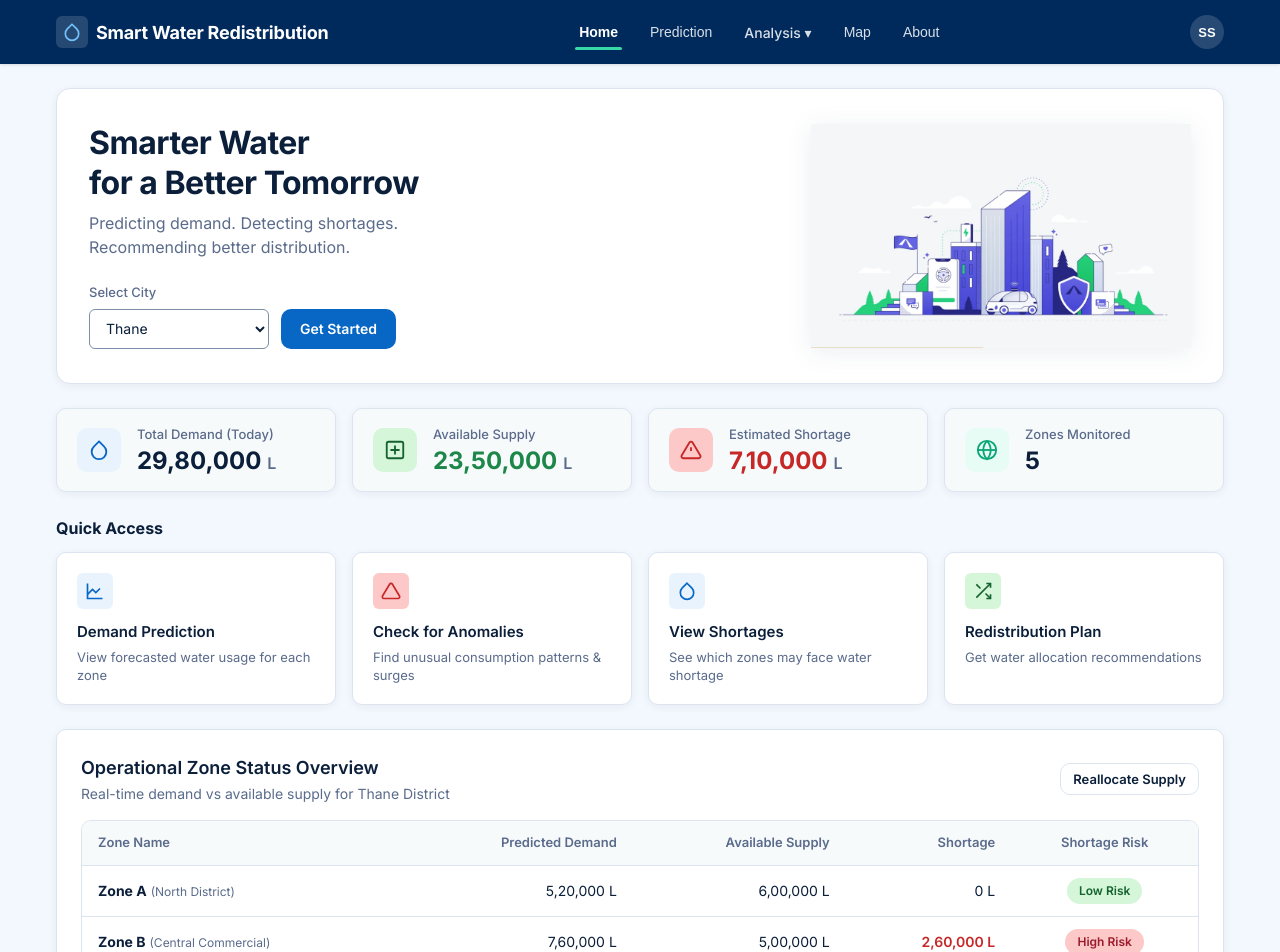
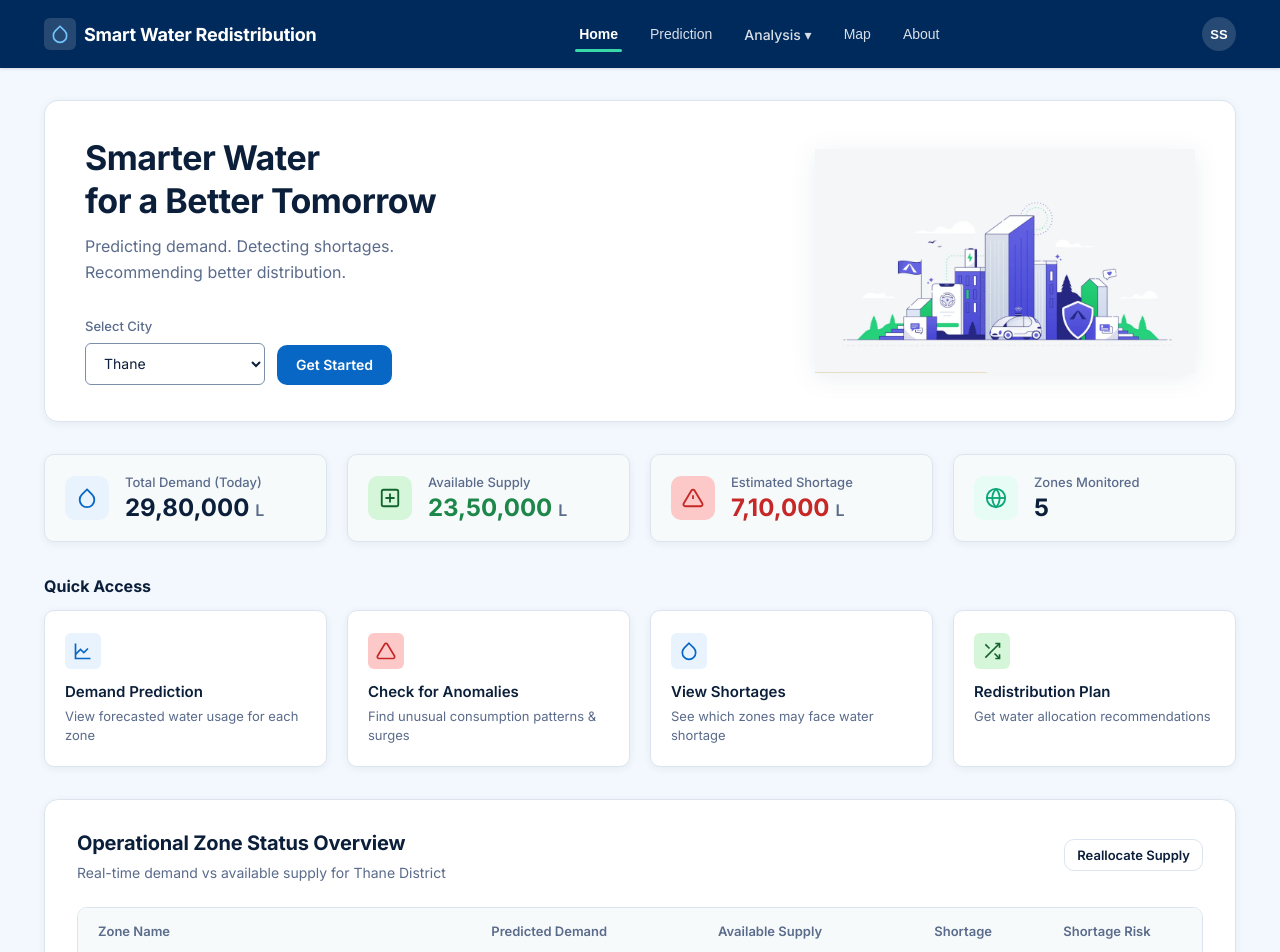
Before and after one commit to Omkale3827/jalsetu, a Next.js app: page / in a window 1280 px wide. Shown: the top 952 px of the page. Built offline with nearby package versions, Linux system fonts and the light colour scheme.

Commit message:
style(layout): enhance whitespace, breathing room, container margins, and padding across all dashboard cards

```diff
--- a/src/app/globals.css
+++ b/src/app/globals.css
@@ -121,18 +121,18 @@ body {
 /* Container */
 .container {
   width: 100%;
-  max-width: 1200px;
+  max-width: 1240px;
   margin-left: auto;
   margin-right: auto;
-  padding-left: var(--space-4);
-  padding-right: var(--space-4);
+  padding-left: var(--space-6);
+  padding-right: var(--space-6);
 }
 
 /* Top Navigation Bar */
 .navbar {
   background-color: var(--color-nav-bg);
   color: var(--color-nav-text);
-  height: 64px;
+  height: 68px;
   display: flex;
   align-items: center;
   position: sticky;
@@ -284,8 +284,8 @@ body {
 /* Page Wrapper & View System */
 main.main-content {
   flex: 1;
-  padding-top: var(--space-6);
-  padding-bottom: var(--space-10);
+  padding-top: var(--space-8);
+  padding-bottom: 48px;
 }
 
 .page-view {
@@ -303,39 +303,41 @@ main.main-content {
 .card {
   background-color: var(--color-surface);
   border: 1px solid var(--color-border);
-  border-radius: var(--radius-md);
+  border-radius: var(--radius-lg);
   box-shadow: var(--shadow-card);
-  padding: var(--space-6);
-  margin-bottom: var(--space-6);
+  padding: 28px 32px;
+  margin-bottom: var(--space-8);
 }
 
 .card-header {
   display: flex;
   align-items: center;
   justify-content: space-between;
-  margin-bottom: var(--space-4);
+  margin-bottom: var(--space-6);
   flex-wrap: wrap;
-  gap: var(--space-2);
+  gap: var(--space-4);
 }
 
 .card-title {
-  font-size: 18px;
-  font-weight: 600;
+  font-size: 20px;
+  font-weight: 700;
   color: var(--color-text-primary);
+  letter-spacing: -0.2px;
 }
 
 .card-subtitle {
   font-size: 14px;
   color: var(--color-text-secondary);
-  margin-top: 2px;
+  margin-top: 4px;
+  line-height: 1.5;
 }
 
 /* KPI Cards Grid */
 .kpi-grid {
   display: grid;
   grid-template-columns: repeat(4, 1fr);
-  gap: var(--space-4);
-  margin-bottom: var(--space-6);
+  gap: var(--space-5);
+  margin-bottom: var(--space-8);
 }
 
 .kpi-card {
@@ -343,10 +345,16 @@ main.main-content {
   border: 1px solid var(--color-border);
   border-radius: var(--radius-md);
   box-shadow: var(--shadow-card);
-  padding: var(--space-4) var(--space-5);
+  padding: 18px 20px;
   display: flex;
   align-items: center;
   gap: var(--space-4);
+  transition: transform 0.15s ease, box-shadow 0.15s ease;
+}
+
+.kpi-card:hover {
+  transform: translateY(-2px);
+  box-shadow: var(--shadow-hover);
 }
 
 .kpi-icon-box {
@@ -397,15 +405,15 @@ main.main-content {
 .quick-access-grid {
   display: grid;
   grid-template-columns: repeat(4, 1fr);
-  gap: var(--space-4);
-  margin-bottom: var(--space-6);
+  gap: var(--space-5);
+  margin-bottom: var(--space-8);
 }
 
 .quick-card {
   background: var(--color-surface);
   border: 1px solid var(--color-border);
   border-radius: var(--radius-md);
-  padding: var(--space-5);
+  padding: 22px 20px;
   box-shadow: var(--shadow-card);
   text-decoration: none;
   color: inherit;
@@ -588,6 +596,8 @@ main.main-content {
   overflow-x: auto;
   border: 1px solid var(--color-border);
   border-radius: var(--radius-md);
+  margin-top: var(--space-3);
+  margin-bottom: var(--space-6);
 }
 
 .data-table {
@@ -602,13 +612,13 @@ main.main-content {
   color: var(--color-text-secondary);
   font-weight: 600;
   font-size: 13px;
-  padding: 12px 16px;
+  padding: 14px 20px;
   border-bottom: 1px solid var(--color-border);
   white-space: nowrap;
 }
 
 .data-table tbody td {
-  padding: 12px 16px;
+  padding: 15px 20px;
   border-bottom: 1px solid var(--color-border);
   color: var(--color-text-primary);
   vertical-align: middle;
@@ -650,8 +660,8 @@ main.main-content {
 }
 
 .form-select, .form-input {
-  height: 40px;
-  padding: 0 12px;
+  height: 42px;
+  padding: 0 14px;
   font-size: 14px;
   color: var(--color-text-primary);
   background-color: #FFFFFF;
@@ -673,11 +683,11 @@ main.main-content {
   border: 1px solid var(--color-border);
   border-radius: var(--radius-lg);
   box-shadow: var(--shadow-card);
-  padding: var(--space-8);
+  padding: 36px 40px;
   display: flex;
   align-items: center;
   justify-content: space-between;
-  margin-bottom: var(--space-6);
+  margin-bottom: var(--space-8);
   position: relative;
   overflow: hidden;
 }
@@ -687,19 +697,19 @@ main.main-content {
 }
 
 .hero-title {
-  font-size: 32px;
+  font-size: 34px;
   font-weight: 700;
   color: var(--color-text-primary);
   line-height: 1.25;
-  margin-bottom: var(--space-2);
+  margin-bottom: var(--space-3);
   letter-spacing: -0.5px;
 }
 
 .hero-subtitle {
   font-size: 16px;
   color: var(--color-text-secondary);
-  margin-bottom: var(--space-6);
-  line-height: 1.5;
+  margin-bottom: var(--space-8);
+  line-height: 1.6;
 }
 
 .hero-controls {
```
